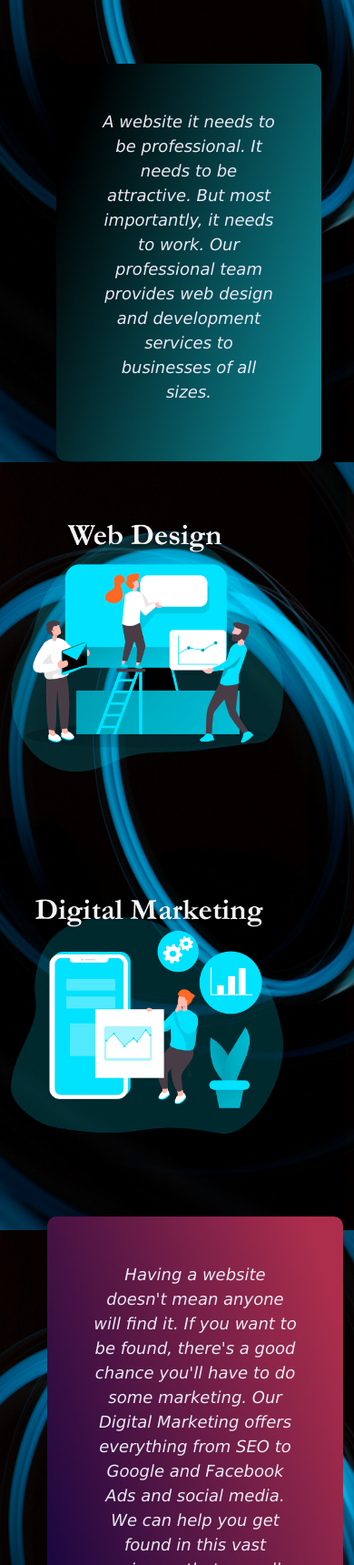
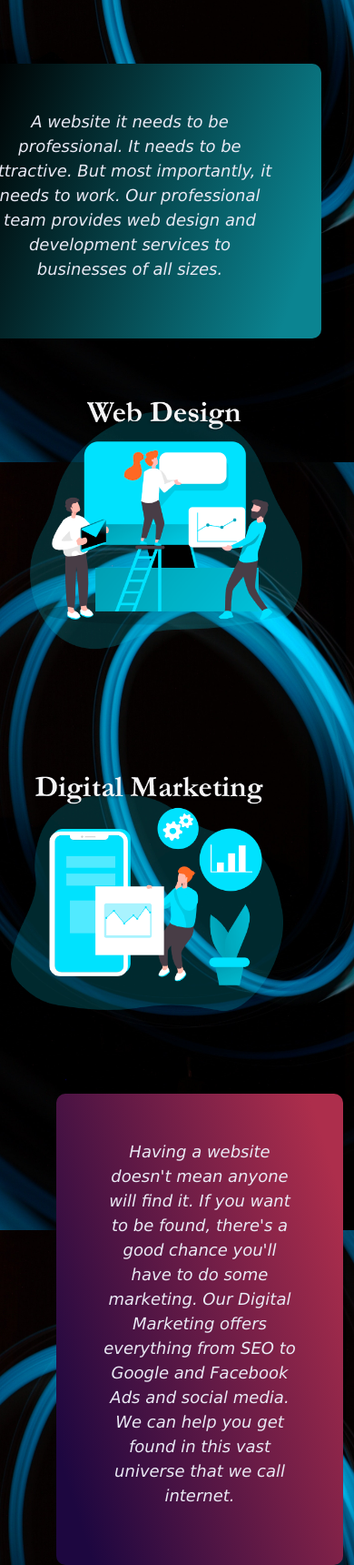
Before and after one commit to LuisChK/lcksolutions, a plain HTML site: page pages/webservices.html in a window 390 px wide. Shown: the part 1180-2900 px from the top of the page at 91% size. Drawn offline with nearby package versions, Linux system fonts and the light colour scheme.

Commit message:
cambios
cambios en responsive para carga en server

```diff
--- a/pages/webservices.html
+++ b/pages/webservices.html
@@ -88,9 +88,9 @@ crossorigin="anonymous"></script>
 </div>
 </div><br>
 <div class="row1 row border-danger">
-<div class="col-sm-7">
+<div class="col-md-7 clearfix">
   <div class="webmain">
-  <p class="artiweb__texto1">
+  <p class="artiweb__texto1 text-center">
       A website it needs to be professional. It needs to be attractive.
       But most importantly, it needs to work.
       Our professional team provides web design and development services to businesses of all sizes.
@@ -99,24 +99,24 @@ crossorigin="anonymous"></script>
 </div>
 <div class="col-sm-4">
   <div class="webimagen">
-    <img class="web__imagen1 img-responsive" src="../assets/imgs/webdesign.png" alt="Responsive image"
+    <img class="web__imagen1 img-responsive mx-auto d-block" src="../assets/imgs/webdesign.png" alt="Responsive image"
     width="200" height="200"/>
   </div>
 
 </div>
 </div>
 
-<div class="col-4">
+<div class="col-md-4">
 
-  <div class="webimagen2">
-    <img class="web__imagen2 imagenweb img-responsive" src="../assets/imgs/Marketing.png" alt="Responsive image"
+  <div class="webimagen2 ">
+    <img class="web__imagen2 imagenweb md-auto d-block " src="../assets/imgs/Marketing.png" alt="Responsive image"
     width="200" height="200">
 </div>
 
 </div>
-<div class="col-sm-7">
-  <div class="webmain2">
-    <p class="artiweb__texto2">
+<div class="col-md-7">
+  <div class="webmain2 ">
+    <p class="artiweb__texto2 text-center">
         Having a website doesn't mean anyone will find it.
         If you want to be found, there's a good chance you'll have to do some marketing.
         Our Digital Marketing offers everything from SEO to Google and Facebook Ads and social media.
@@ -130,9 +130,9 @@ crossorigin="anonymous"></script>
 </div>
 
 <div class="row1 row border-danger">
-  <div class="col-sm-7">
+  <div class="col-md-7 clearfix">
     <div class="webmain3">
-      <P class="artiweb__texto3">With our professional team we make it easy for clients to request tech
+      <P class="artiweb__texto3 text-center">With our professional team we make it easy for clients to request tech
           support and website updates, as well as manage and track website progress.
           Our website maintenance plans provide all the extra help whenever you need it.
           </P><br>
--- a/sass/style.scss
+++ b/sass/style.scss
@@ -434,20 +434,26 @@ margin-bottom: -100px;
 
   .webmain{
     margin-bottom: 50px;
+    margin-left: -80px;
+
   }
 
   .webmain2{
 margin-bottom: 100px;
-margin-left: 40px;
-padding-left: 50px;
-padding-right: 50px;
+margin-left: 50px;
+
+
+
+
   }
 
   .web__imagen2 {
-    padding:0;
+
     margin-top: 10px;
     margin-left: 0;
     margin-bottom: 10px;
+    margin-right: 50px;
+
   }
 
   .web__imagen3 {
@@ -458,6 +464,7 @@ padding-right: 50px;
 
   .webmain3{
     margin-bottom: 50px;
+    margin-left: 10px;
   }
 
   .it__imagen{
```
Also changed, not shown: index.html (+1 -1 lines), pages/itservices.html (+1 -1 lines), css/style.css, 1 other file.
